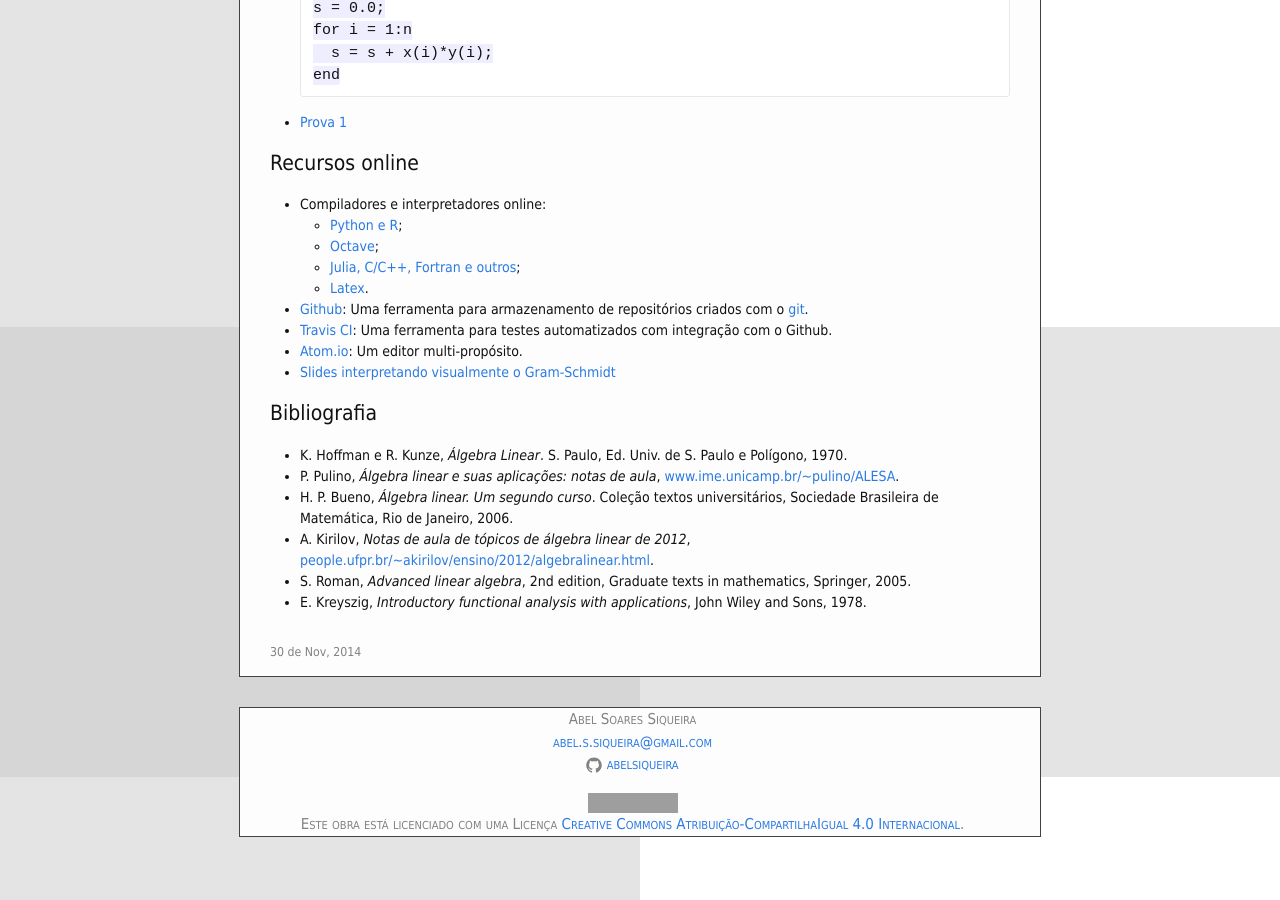
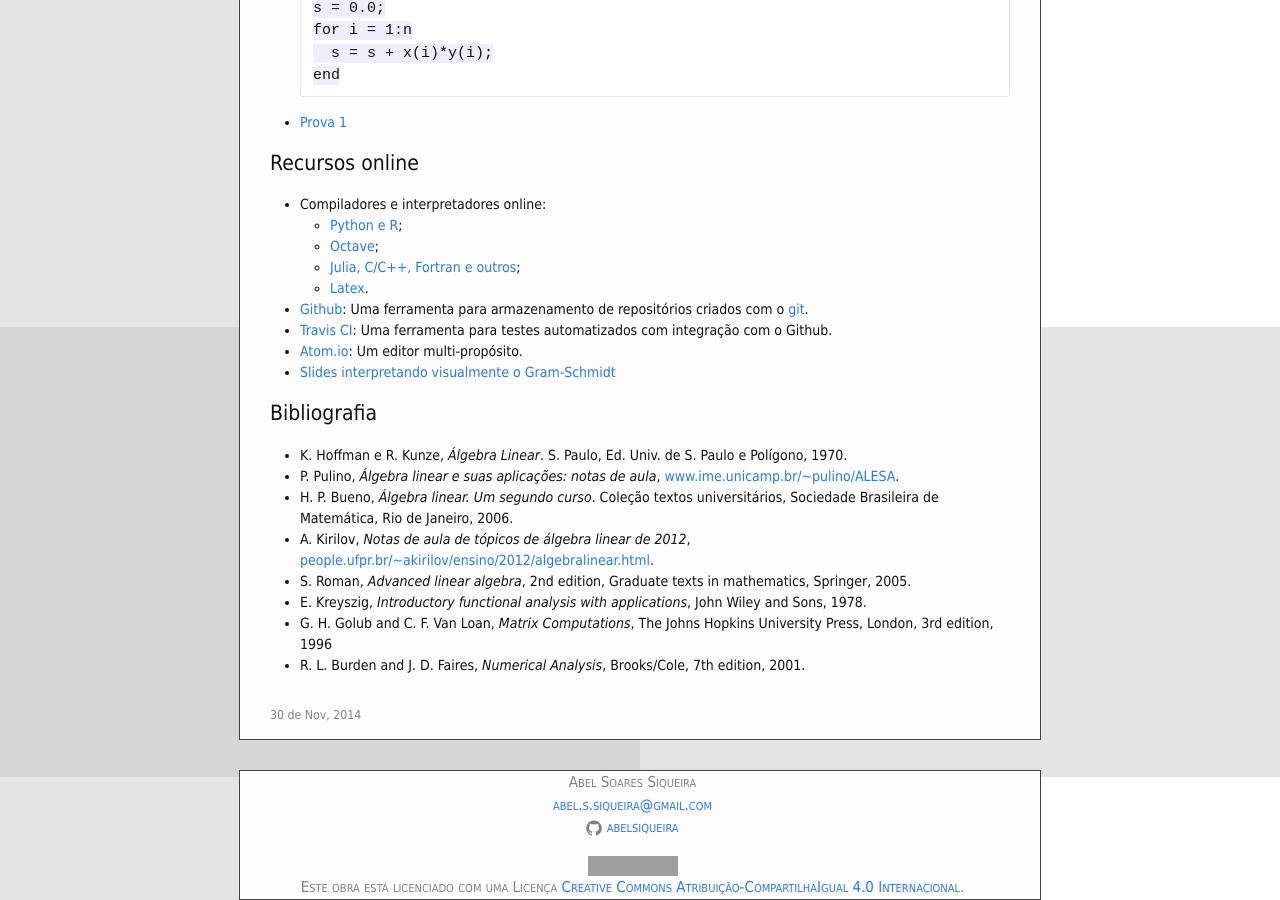
Before and after one commit to abelsiqueira/abelsiqueira.github.io-old, a Jekyll site: the page built from _posts/br/2014-11-30-topal-verao-2015-topicos-de-algebra-linear.markdown, in a window 1280 px wide and 900 px high, scrolled down 1023 px. Built offline with Jekyll 4.4.1, drawn with Linux system fonts in a browser that asks for light colours; grey boxes are pictures that could not be loaded.

Commit message:
Adiciona duas bibliografias à Topal

```diff
--- a/_posts/br/2014-11-30-topal-verao-2015-topicos-de-algebra-linear.markdown
+++ b/_posts/br/2014-11-30-topal-verao-2015-topicos-de-algebra-linear.markdown
@@ -83,3 +83,7 @@ Tipos especiais de operadores lineares.
     mathematics, Springer, 2005.
   - E. Kreyszig, _Introductory functional analysis with applications_,
     John Wiley and Sons, 1978.
+  - G. H. Golub and C. F. Van Loan, _Matrix Computations_, The Johns Hopkins
+    University Press, London, 3rd edition, 1996
+  - R. L. Burden and J. D. Faires, _Numerical Analysis_, Brooks/Cole,
+    7th edition, 2001.
```
